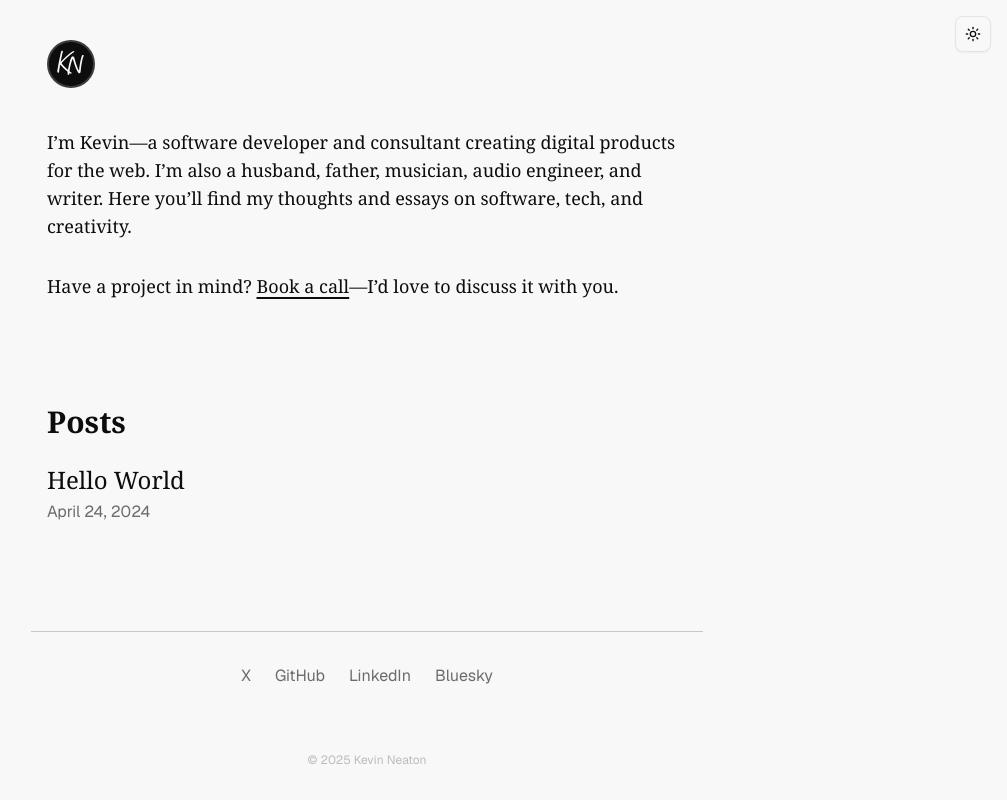
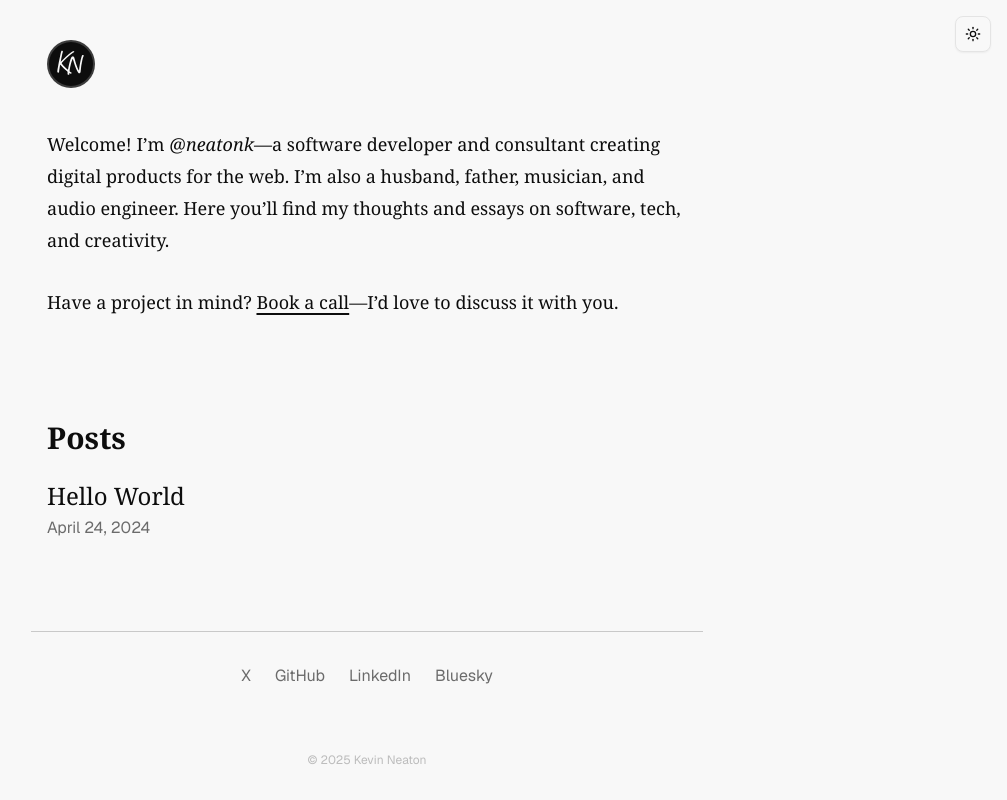
Before and after one commit to neatonk/neatonk.dev, a Next.js app in the folder apps/nextjs/: page / in a window 1280 px wide. Shown: the whole page, without its empty margins (273-1280 px from the left). Built offline with nearby package versions, Linux system fonts and the light colour scheme.

Commit message:
nextjs: improve copy and metadata

```diff
--- a/apps/nextjs/src/app/layout.tsx
+++ b/apps/nextjs/src/app/layout.tsx
@@ -16,8 +16,11 @@ const geistMono = Geist_Mono({
 });
 
 export const metadata: Metadata = {
-  title: "Create Next App",
-  description: "Generated by create next app",
+  title: "neatonk.dev",
+  description: [
+    "Welcome! I’m @neatonk—a software developer and consultant creating digital products for the web.",
+    "Here you’ll find my thoughts and essays on software, tech, and creativity.",
+  ].join(" "),
 };
 
 export default function RootLayout({
--- a/apps/nextjs/src/app/page.tsx
+++ b/apps/nextjs/src/app/page.tsx
@@ -14,11 +14,11 @@ export default function Home() {
 
       {/* Intro */}
       <section className="w-full max-w-2xl mx-auto px-4 lg:px-0-0 mb-14 space-y-8">
-        <p className="text-lg/7 font-serif">
-          I’m Kevin—a software developer and consultant creating digital
-          products for the web. I’m also a husband, father, musician, audio
-          engineer, and writer. Here you’ll find my thoughts and essays on
-          software, tech, and creativity.
+        <p className="text-lg/8 font-serif">
+          Welcome! I’m <em>@neatonk</em>—a software developer and consultant
+          creating digital products for the web. I’m also a husband, father,
+          musician, and audio engineer. Here you’ll find my thoughts and essays
+          on software, tech, and creativity.
         </p>
         <p className="text-lg/7 font-serif">
           Have a project in mind?{" "}
```
